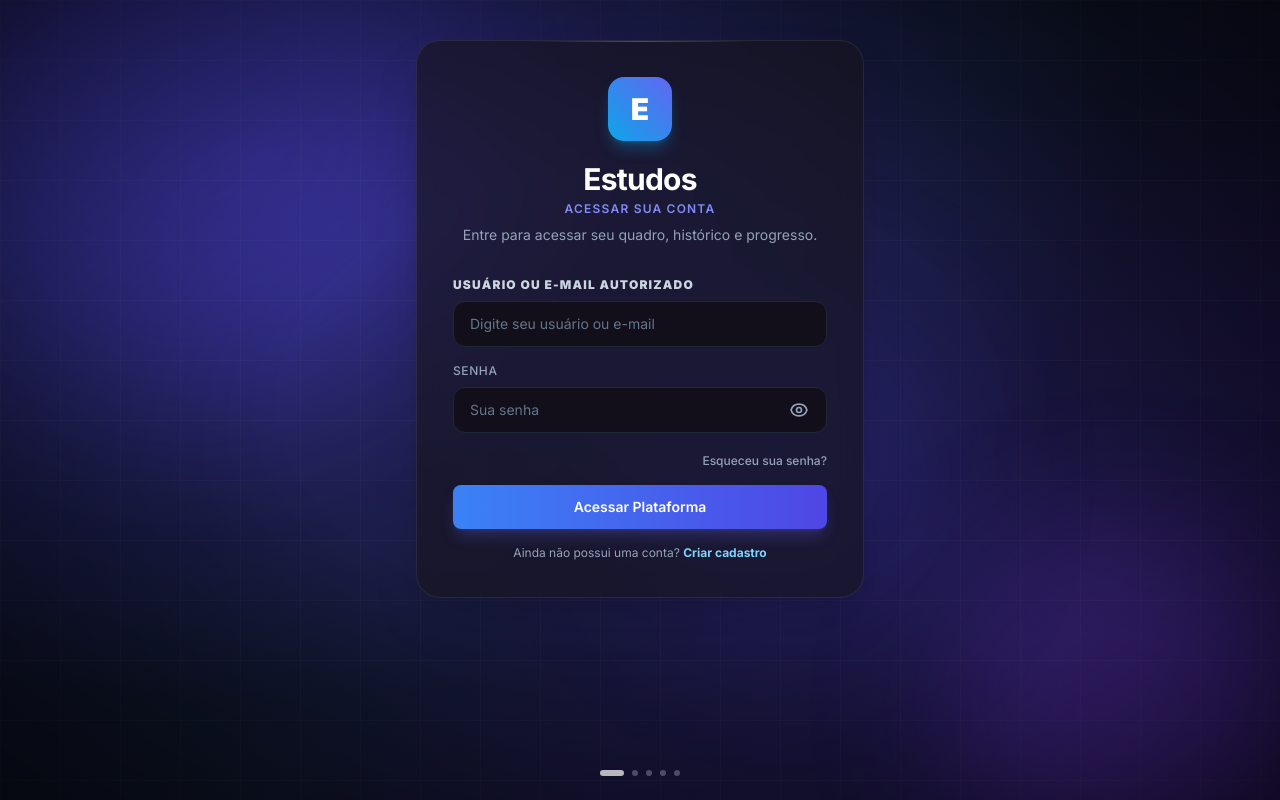
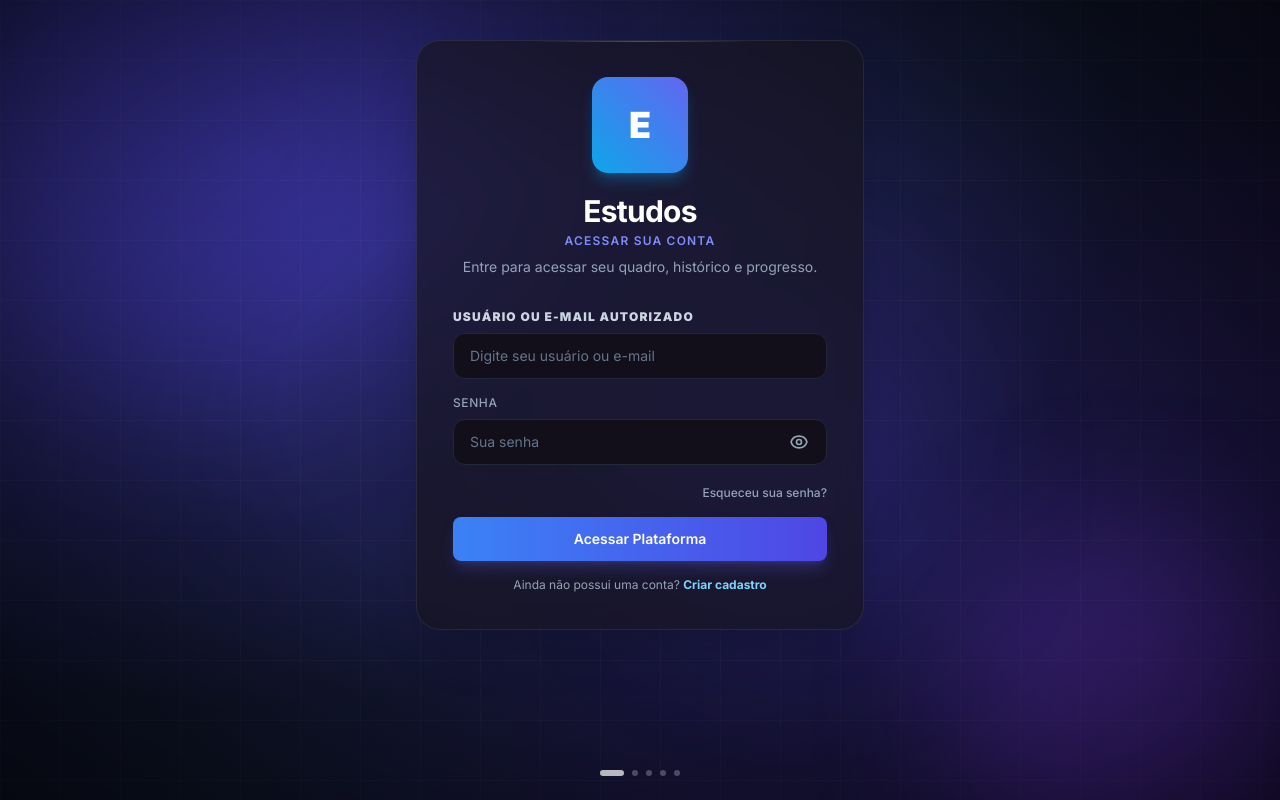
Before and after one commit to kalbosque/Portal-de-Acesso, a Python web app: template backend/templates/estudos_login.html in a window 1280 px wide. Run offline with Jinja, Linux system fonts and the light colour scheme; the template is opened without the code that fills it, so the values that code supplies are empty; some libraries are stand-ins or nearby versions.

Commit message:
Amplia logo na tela de Estudos
Co-authored-by: Copilot <223556219+Copilot@users.noreply.github.com>

```diff
--- a/backend/templates/estudos_admin.html
+++ b/backend/templates/estudos_admin.html
@@ -21,7 +21,7 @@
             <p class="mt-1 text-xs text-slate-400">A imagem aparece no lugar da letra “E” na tela de login dos Estudos. JPG, PNG, WEBP ou GIF; máximo de 5 MB.</p>
         </div>
         <div class="flex flex-wrap items-center gap-5">
-            <div class="flex h-20 w-20 shrink-0 items-center justify-center overflow-hidden rounded-2xl border border-white/10 bg-slate-950">
+            <div class="flex h-24 w-24 shrink-0 items-center justify-center overflow-hidden rounded-2xl border border-white/10 bg-slate-950">
                 <img id="estudosLogoPreview" {% if estudos_logo_url %}src="{{ estudos_logo_url }}"{% endif %} alt="Prévia da logo dos Estudos" class="h-full w-full object-contain {% if not estudos_logo_url %}hidden{% endif %}">
                 <div id="estudosLogoFallback" class="flex h-16 w-16 items-center justify-center rounded-2xl bg-gradient-to-tr from-sky-500 to-indigo-500 text-3xl font-black text-white {% if estudos_logo_url %}hidden{% endif %}">E</div>
             </div>
--- a/backend/templates/estudos_login.html
+++ b/backend/templates/estudos_login.html
@@ -146,9 +146,11 @@
         <section class="glass-panel w-full rounded-3xl p-7 sm:p-9 shadow-2xl">
             <div class="login-heading mb-8 text-center">
                 {% if estudos_logo_url %}
-                <img src="{{ estudos_logo_url }}" alt="Logo dos Estudos" class="mx-auto h-16 w-16 rounded-2xl bg-white/10 object-contain p-1 shadow-lg">
+                <div class="mx-auto h-24 w-24 overflow-hidden rounded-2xl bg-white/5 shadow-lg">
+                    <img src="{{ estudos_logo_url }}" alt="Logo dos Estudos" class="h-full w-full object-contain">
+                </div>
                 {% else %}
-                <div class="mx-auto flex h-16 w-16 items-center justify-center rounded-2xl bg-gradient-to-tr from-sky-500 to-indigo-500 text-3xl font-black text-white shadow-lg shadow-sky-500/30">E</div>
+                <div class="mx-auto flex h-24 w-24 items-center justify-center rounded-2xl bg-gradient-to-tr from-sky-500 to-indigo-500 text-4xl font-black text-white shadow-lg shadow-sky-500/30">E</div>
                 {% endif %}
                 <p class="mt-5 text-xs font-black uppercase tracking-[.28em] text-sky-400">Área independente</p>
                 <h1 class="mt-5 text-3xl font-bold tracking-tight text-white">Estudos</h1>
```
